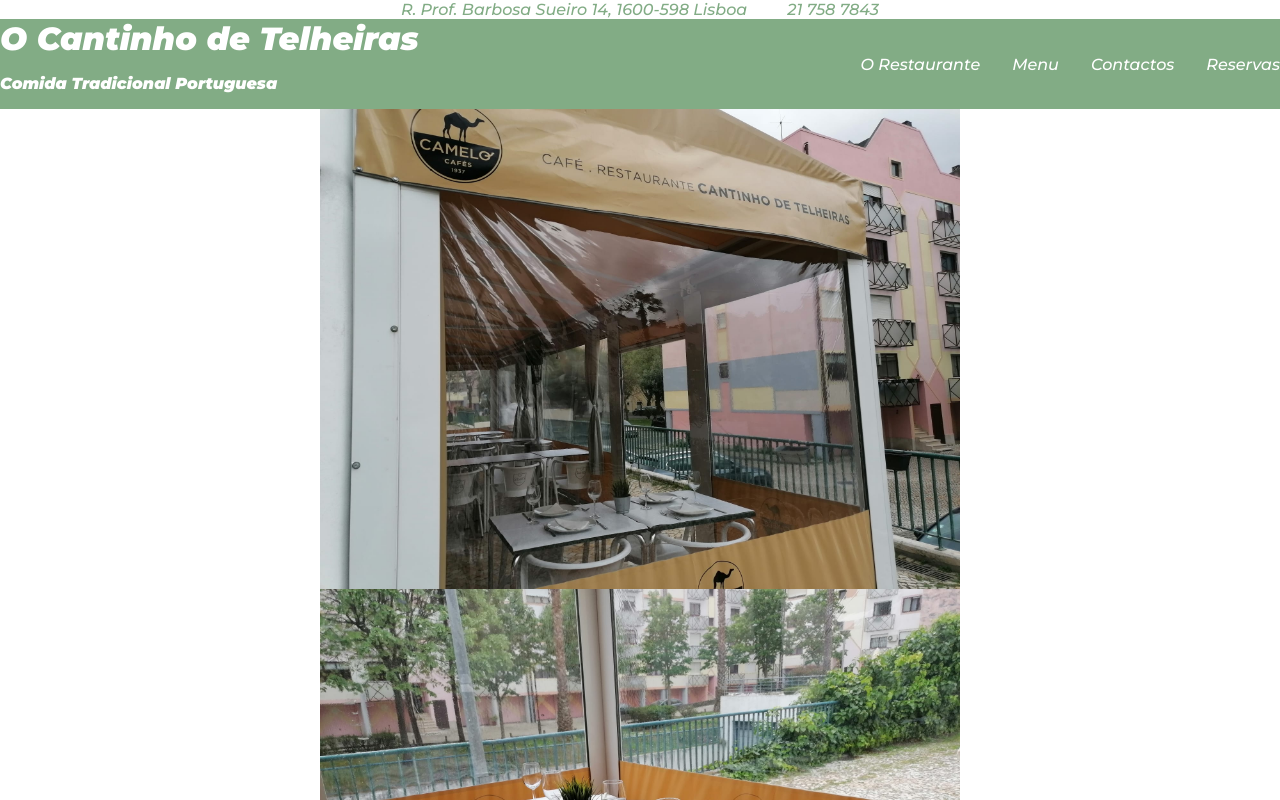
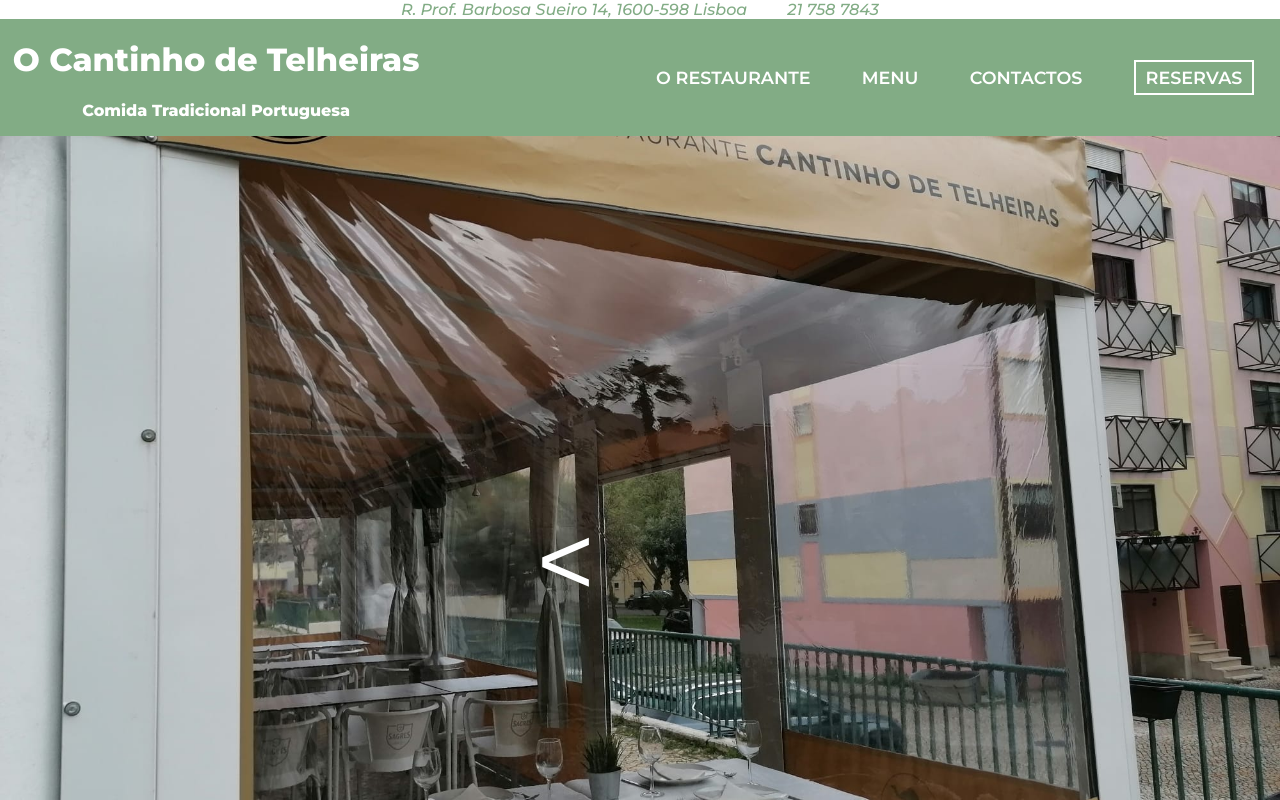
Before and after one commit to barbaralucena/cantinho-de-telheiras, a React (Create React App) app: page / in a window 1280 px wide. Shown: the top 800 px of the page. Built offline with nearby package versions, Linux system fonts and the light colour scheme.

Commit message:
Implementado Slider de imagens na Homepage; Adicionado conteúdo à página <O restaurante; Criada pasta com ficheiros css para páginas específicas; Alterações na estilização da navbar

```diff
--- a/src/App.css
+++ b/src/App.css
@@ -8,90 +8,3 @@
     color:#82ac85;
 	margin: 0;
 }
-
-.header-info{
-    background-color: #fff;
-    color: #82ac85;
-    text-align: center;
-}
-
-.header-info p{
-    display: inline-block;
-    margin: 0 20px 0 20px;
-}
-
-header {
-    display: flex;
-    justify-content: space-between;
-    align-items: center;
-    background-color: #82ac85;
-    color: #fff;
-}
-
-.logo a{
-    text-decoration: none;
-    color: #fff;
-    font-weight: 900;
-    font-style: italic;
-}
-
-.logo a:hover, .logo a:focus {
-    color: #cad9cb
-    ;
-}
-
-.navbar ul{
-    list-style: none;
-    padding: 0;
-    display: flex;
-    color: #fff;
-}
-
-.navbar li{
-    margin-left: 2em;
-}
-
-.navbar a {
-    text-decoration: none;
-    color: #fff
-}
-
-.navbar a:hover, .navbar a:focus {
-    color: #cad9cb;
-}
-
-h1{
-    margin: 0;
-}
-
-/* FORMULÁRIO */
-
-form{
-    color: #fff;
-    text-align: center;
-    background-color: #82ac85;
-    border: white;
-    display: grid;
-    place-items: center;
-    margin: 0;
-    height: 50vh;
-}
-
-label{
-    display: grid;
-    place-content: center;
-}
-
-
-/* Imagens Homepage*/
-.homepage-gallery{
-    display: flex;
-    align-items: center;
-    flex-direction: column;
-
-}
-
-.homepage-gallery img{
-    width: 50%;
-    margin: 0;
-}
--- a/src/components/Footer.jsx
+++ b/src/components/Footer.jsx
@@ -1,7 +1,7 @@
 export default function footer(){
     return(
         <main>
-            <p>Lorem ipsum dolor sit amet consectetur adipisicing elit.</p>
+
         </main>
     );
 }
--- a/src/components/HeaderInfo.jsx
+++ b/src/components/HeaderInfo.jsx
@@ -1,8 +1,10 @@
+import "../style/Header.css";
+
 export default function HeaderInfo(){
     return(
-       <section className="header-info">
+       <div className="header-info">
            <p>R. Prof. Barbosa Sueiro 14, 1600-598 Lisboa</p>
            <p>21 758 7843</p>
-       </section>
+       </div>
     );
 }
--- a/src/components/Homepage.jsx
+++ b/src/components/Homepage.jsx
@@ -1,12 +1,7 @@
+import Slideshow from "./Slideshow";
 
 export default function Homepage(){
     return(
-        <main className="homepage-gallery">
-           <img src={process.env.PUBLIC_URL + "/images/slideshow/img1.jpeg"} alt="" />
-           <img src={process.env.PUBLIC_URL + "/images/slideshow/img2.jpeg"} alt="" />
-           <img src={process.env.PUBLIC_URL + "/images/slideshow/img3.jpeg"} alt="" />
-           <img src={process.env.PUBLIC_URL + "/images/slideshow/img4.jpeg"} alt=""/>
-           <img src={process.env.PUBLIC_URL + "/images/slideshow/img5.jpeg"} alt=""/>
-        </main>
+        <Slideshow/>
     )
 }
--- a/src/components/Navbar.jsx
+++ b/src/components/Navbar.jsx
@@ -1,10 +1,10 @@
+import "../style/Header.css";
 import { NavLink } from 'react-router-dom';
-
 export default function Navbar() {
     return (
         <header>
             <div className="logo">
-                <h1><NavLink to="/">O Cantinho de Telheiras</NavLink></h1>
+                <h1 className="titles"><NavLink to="/">O Cantinho de Telheiras</NavLink></h1>
                 <p className="subtitle"><NavLink to="/">Comida Tradicional Portuguesa</NavLink>
                 </p>
             </div>
@@ -13,7 +13,7 @@
                     <li><NavLink to="/oRestaurante">O Restaurante</NavLink></li>
                     <li><NavLink to="/Menu">Menu</NavLink></li>
                     <li><NavLink to="/Contactos">Contactos</NavLink></li>
-                    <li><NavLink to="/Reservas">Reservas</NavLink></li>
+                    <li className="reservations-btn"><NavLink to="/Reservas">Reservas</NavLink></li>
                 </ul>
             </nav>
         </header>
--- a/src/components/ORestaurante.jsx
+++ b/src/components/ORestaurante.jsx
@@ -1,7 +1,16 @@
+import "../style/ORestaurante.css";
 export default function ORestaurante(){
     return(
-        <main>
-            <p>Lorem ipsum dolor sit amet consectetur adipisicing elit.</p>
-        </main>
+        <div className= "o-restaurante">
+            <header>
+                <h1> O Restaurante </h1>
+            </header>
+            <h2>Espaço humilde onde reina a tradição da cozinha portuguesa. <br/>
+            Por outras palavras, a verdadeira "comida caseira".</h2>
+            <p>Fundado no ano de 2000 e situado na zona antiga do bairro de Telheiras, o Cantinho de Telheiras é um restaurante acolhedor e confortável, conhecido pela qualidade dos pratos confecionados.
+            Ao longo de mais de 2 décadas o restaurante tem passado por várias transformações, ainda que matendo sempre a simplicidade que nos caracteriza.
+            Desde os pratos principais até às sobremesas, focamo-nos na cozinha tradicional portuguesa, com destaque na cozinha alentejana.
+            Aqui trabalhamos diariamente para lhe prestar o melhor serviço possível. Contamos com a sua visita.</p>
+        </div>
     );
 }
--- a/src/components/Reservas.jsx
+++ b/src/components/Reservas.jsx
@@ -1,4 +1,4 @@
-
+import "../style/Form.css";
 export default function ReservasOnline() {
     return(
         <main>
--- /dev/null
+++ b/src/components/Slideshow.jsx
@@ -0,0 +1,31 @@
+import {useState} from "react";
+import "../style/Slideshow.css";
+
+export default function Slideshow (){
+    const slides= [
+        "/images/slideshow/img1.jpeg",
+        "/images/slideshow/img2.jpeg",
+        "/images/slideshow/img3.jpeg",
+        "/images/slideshow/img4.jpeg",
+        "/images/slideshow/img5.jpeg"
+    ]
+    const [position,setPosition]=useState(0);
+
+    function prevImage(){
+        setPosition(prevState=> prevState===0? slides.length-1: prevState-1);
+    }
+    function nextImage(){
+        setPosition(prevState=> prevState===slides.length-1? 0: prevState+1);
+    }
+
+    return(
+        <div className="slideshow">
+            <img src={slides[position]} alt="" />
+            <div className="slideshow_container">
+                <button type="button" onClick={prevImage}>&lt;</button>
+                <button type="button" onClick={nextImage}>&gt;</button>
+            </div>
+        </div>
+    )
+
+}
--- /dev/null
+++ b/src/style/Form.css
@@ -0,0 +1,15 @@
+form{
+    color: #fff;
+    text-align: center;
+    background-color: #82ac85;
+    border: white;
+    display: grid;
+    place-items: center;
+    margin: 0;
+    height: 50vh;
+}
+
+label{
+    display: grid;
+    place-content: center;
+}
--- /dev/null
+++ b/src/style/Header.css
@@ -0,0 +1,71 @@
+
+
+.header-info{
+    background-color: #fff;
+    color: #82ac85;
+    text-align: center;
+}
+
+.header-info p{
+    display: inline-block;
+    margin: 0 20px 0 20px;
+}
+
+header {
+    display: flex;
+    justify-content: space-between;
+    align-items: center;
+    background-color: #82ac85;
+    color: #fff;
+}
+
+.logo a{
+    color: #fff;
+    text-align: center;
+    width: 100%;
+    font-weight: 800;
+    font-style:normal;
+    text-decoration: none;
+    margin-left: 1vw;
+}
+
+.title{
+    margin-bottom: 0;
+}
+
+.subtitle{
+    text-align: center;
+}
+
+.logo a:hover, .logo a:focus {
+    color: #cad9cb;
+}
+
+.navbar ul{
+    display: flex;
+    list-style: none;
+    padding: 0;
+    color: #fff;
+}
+
+.navbar li{
+    margin: auto 2vw auto 2vw;
+}
+
+.navbar a {
+    text-decoration: none;
+    text-transform: uppercase;
+    font-size: 1.1em;
+    font-style: normal;
+    font-weight: 600;
+    color: #fff
+}
+
+.navbar a:hover, .navbar a:focus {
+   color: #cad9cb;
+}
+
+.reservations-btn{
+    padding: 5px 10px 5px 10px;
+    border: 2px solid #fff;
+}
--- /dev/null
+++ b/src/style/ORestaurante.css
@@ -0,0 +1,47 @@
+
+.o-restaurante header{
+    background-color: #fff;
+    position: relative;
+    height: 30vh;
+    width: 100%;
+    display: flex;
+    align-items: center;
+    justify-content: center;
+}
+
+.o-restaurante header::before{
+    content:"";
+    background-image: url("/public/images/o-restaurante/img1.jpeg");
+    background-size:cover;
+    position: absolute;
+    display: inline;
+    top: 0px;
+    right: 0px;
+    bottom: 0px;
+    left: 0px;
+    opacity: 0.5;
+}
+
+.o-restaurante header h1{
+    position: relative;
+    color: #fff;
+    font-size: 5em;
+    line-height: 0.9;
+    text-align: center;
+}
+
+.o-restaurante p {
+    text-align: justify;
+    line-height: 1.5em;
+    margin: 5vh 10vw 0 5vw;
+    font-weight: 500;
+    font-style: normal;
+    font-size: 1.1em;
+}
+
+.o-restaurante h2 {
+    text-align: center;
+    margin: 1em;
+    font-weight: 600;
+    font-size: 1.5em;
+}
--- /dev/null
+++ b/src/style/Slideshow.css
@@ -0,0 +1,38 @@
+
+.slideshow{
+    display: flex;
+    justify-content: center;
+    align-items: center;
+    position: relative;
+    width: 100%;
+    height: 85vh;
+    z-index: 0;
+    overflow: hidden;
+
+}
+.slideshow img{
+    width: 100%;
+    vertical-align: middle;
+    object-fit: cover;
+    overflow: hidden;
+}
+
+.slideshow_container{
+    display: flex;
+    justify-content: space-around;
+    position: absolute;
+    bottom: 0;
+    width: 100%;
+    z-index: 0;
+}
+
+.slideshow button{
+    display: flex;
+    position: relative;
+    background: none;
+    border: none;
+    font-size: 6em;
+    color: #fff;
+    bottom: 25vh;
+    padding: 0 42vw 0 42vw;
+}
```
Also changed, not shown: 1 other file (tests, documents, lock files or other folders).
